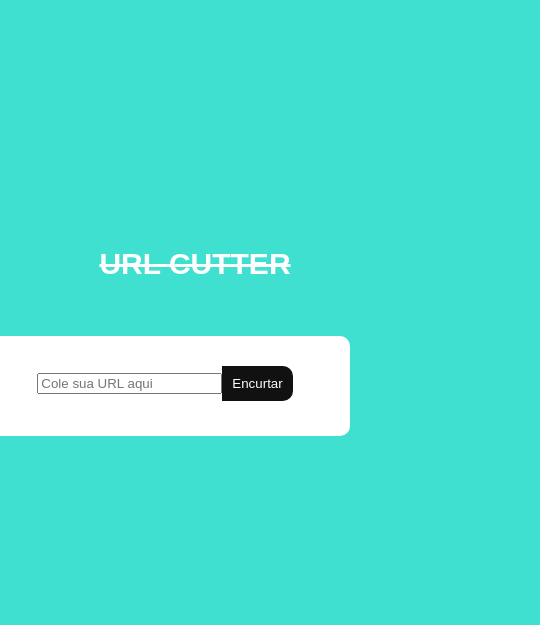
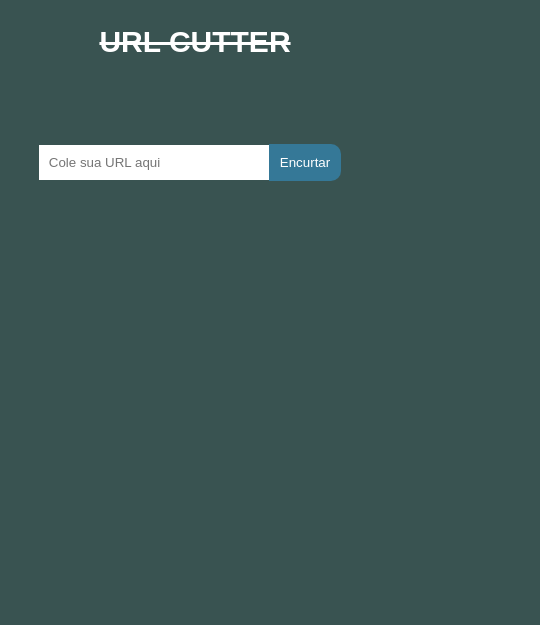
Before and after one commit to DsK-David/urlcutter, a plain HTML site: page index.html in a window 390 px wide. Shown: the whole page, 540 px wide, since content can reach past the window. Drawn offline with nearby package versions, Linux system fonts and the light colour scheme.

Commit message:
Update style.css

```diff
--- a/style.css
+++ b/style.css
@@ -1,5 +1,5 @@
 body{
-    background:#40E0D0;
+    background:#395351;
     font-family: sans-serif;
     font-size: 15pt;
 
@@ -10,29 +10,22 @@ body{
     transform: translate(-50%,-50%);
     position: absolute;
     width: 490px;
-    height: 400px;
+    height: 100%;
 
-}
-.content{
-    width: 460px;
-    height: 100px;
-    background: white;
-    text-align: center;
-    border-radius: 10px;
 }
 div{
    display: inline-block;
    margin-top: 30px;
 }
 
-.url{
-    width: 250px;
+.input_url{
+    width: 300px;
     padding: 9px;
-    border: 1px solid transparent;
+    border: 1px solid #fff;
     outline: none;
-    background: #111;
+    background: #fff;
     margin-top: 0;
-    color: #fff;
+    color: #111;
 
 }
 h1{
@@ -40,17 +33,13 @@ h1{
     text-transform: uppercase;
    text-decoration: line-through;
 }
-.url:focus{
-    width: 300px;
-
-}
 .bxs-right-arrow{
     background: red;
 
 }
 .btn{
-    padding: 9px;
-    background: #111;
+    padding: 10px;
+    background: rgb(53, 120, 151);
     color: #fff;
     margin-right: 10px;
     display: inline-block;
@@ -71,8 +60,8 @@ h1{
     .container{
        text-align: center;
     }
-    .url{
-        width: 150px;
+    .input_url{
+        width: 110px;
     }
     .url:focus{
         width: 180px;
@@ -86,14 +75,10 @@ h1{
     }
 }
 @media (max-width:375px){
-    .content{
-        width: 340px;
-        margin-left: 20px;
-    }
     .container{
         text-align: center;
     }
-    .url{
+    .input_url{
         width: 200px;
     }
     .url:focus{
@@ -108,20 +93,12 @@ h1{
     }
 }
 @media (max-width:425px){
-    .content{
-        width: 360px;
-        margin-right: 190px;
-
-    }
     .container{
         text-align: center;
         width: 410px;
     }
-    .url{
+    .input_url{
         width: 210px;
-    }
-    .url:focus{
-        width: 230px;
     }
     .bxs-right-arrow{
         opacity: 0;
```
